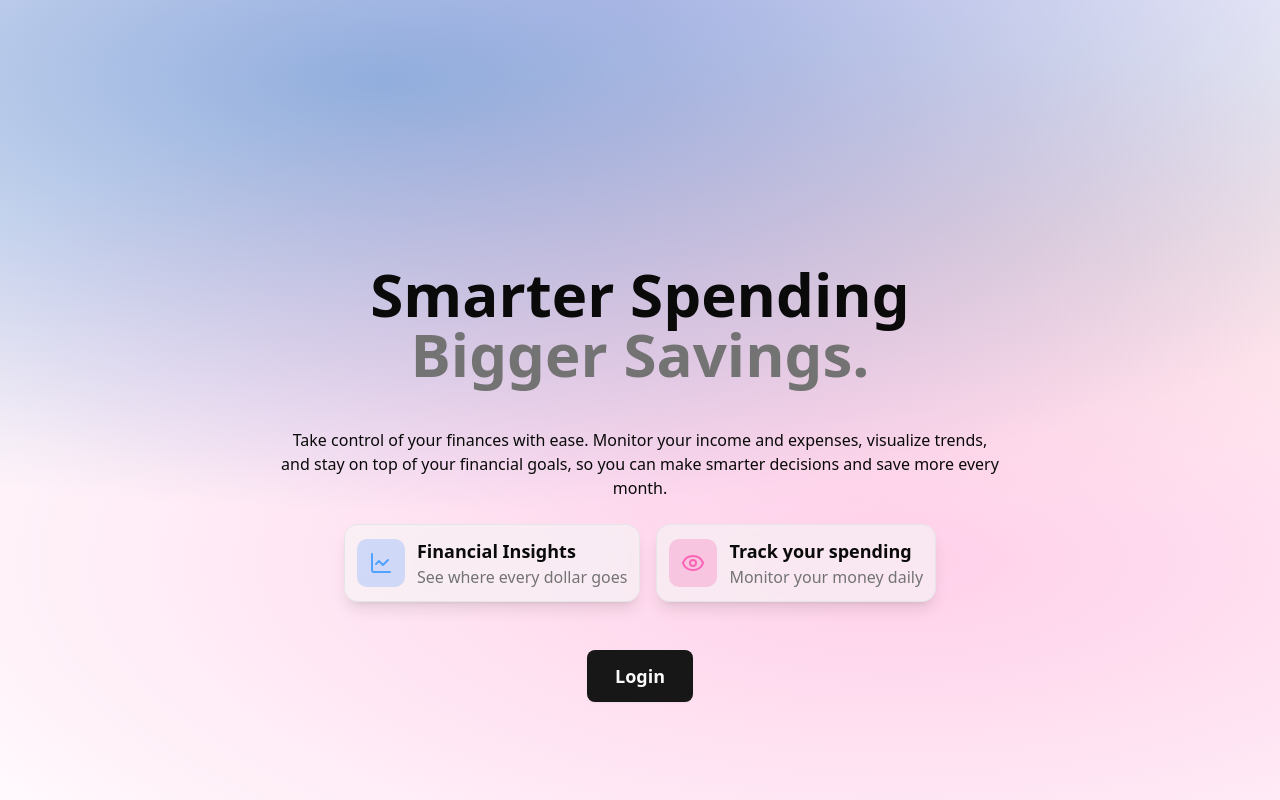
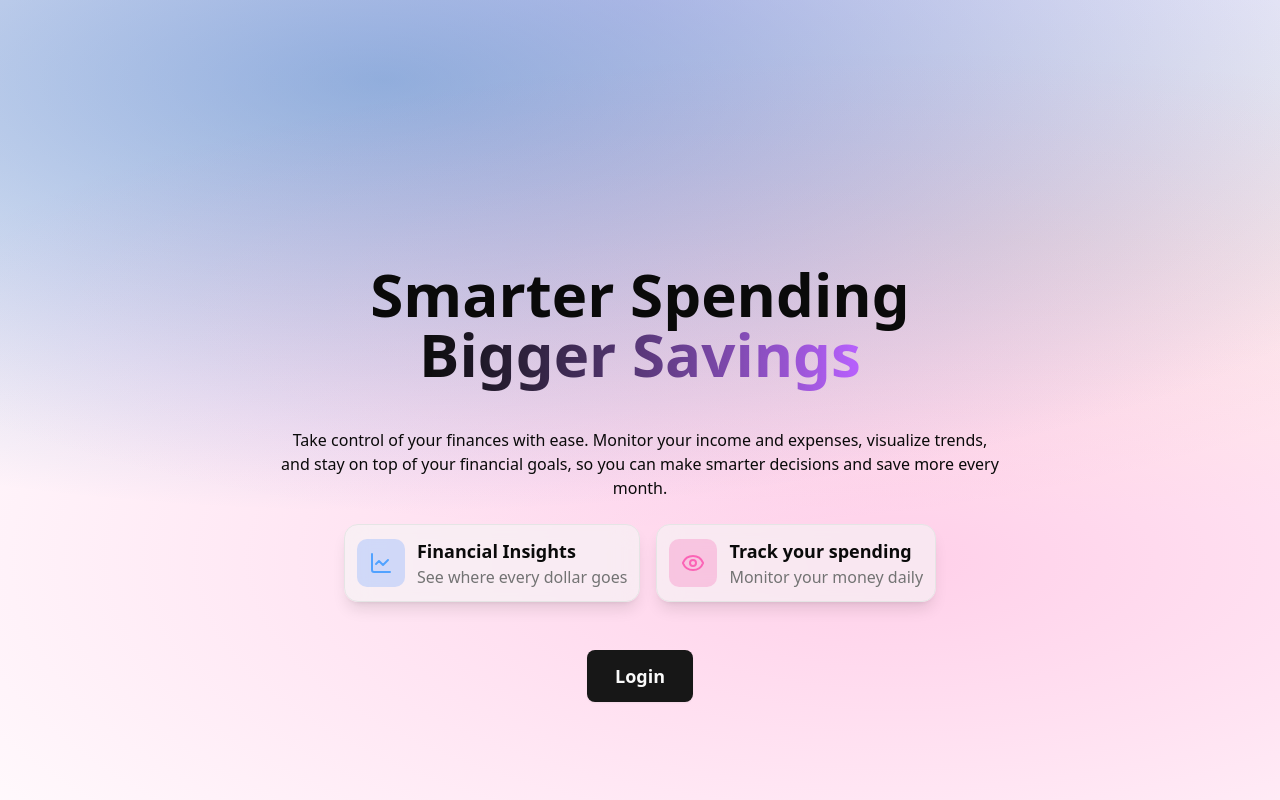
Before and after one commit to ArberTu474/finance-website, a Next.js app: page / in a window 1280 px wide. Built offline with nearby package versions, Linux system fonts and the light colour scheme.

Commit message:
changed sub heading

```diff
--- a/src/app/(public)/page.tsx
+++ b/src/app/(public)/page.tsx
@@ -11,7 +11,9 @@
         <h1 className='text-4xl md:text-5xl lg:text-6xl font-bold mb-3 sm:mb-5'>
           Smarter Spending
           <br />
-          <span className='text-muted-foreground'>Bigger Savings.</span>
+          <span className='text-transparent bg-clip-text bg-gradient-to-r from-foreground to-purple-500/80 dark:to-purple-500/60'>
+            Bigger Savings
+          </span>
         </h1>
 
         <p>
```
